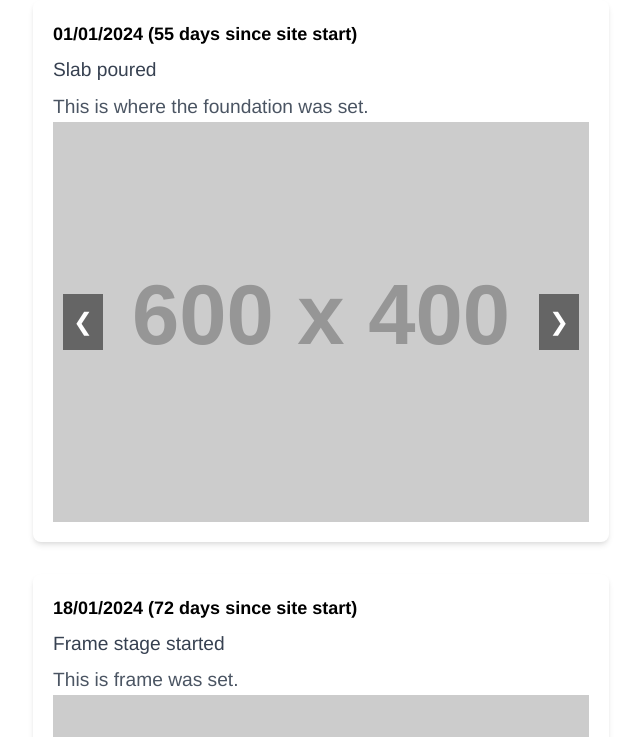
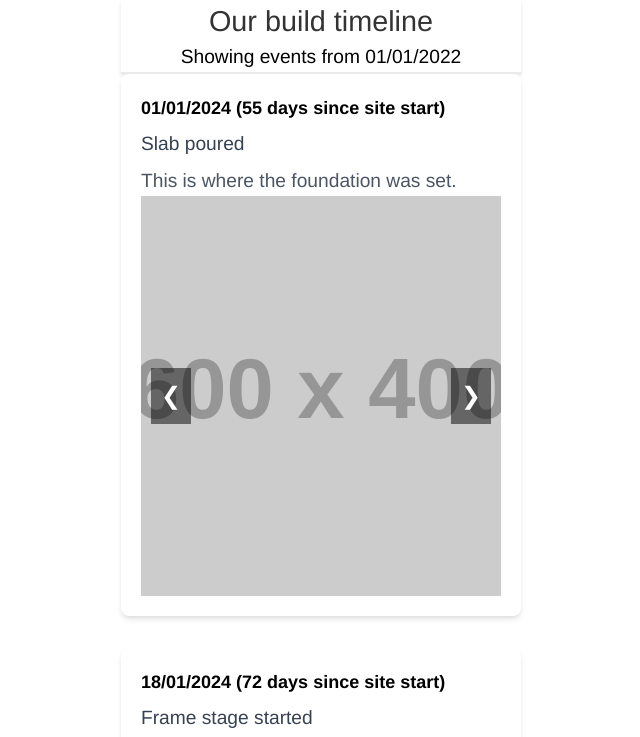
Before and after one commit to anoopsimon/timeline-view, a plain HTML site: page index.html in a window 1280 px wide. Both pictures are taken after a click on the button "View Timeline". Shown: the top 737 px of the page, without its empty margins (319-959 px from the left). Drawn offline with nearby package versions, Linux system fonts and the light colour scheme; placeholder pictures from the web are drawn by us.

Commit message:
added header

```diff
--- a/index.html
+++ b/index.html
@@ -20,14 +20,19 @@
 <div id="loader" class="loader hidden">
     <div class="spinner"></div>
 </div>
+<div class="timeline-container">
 <!-- Timeline (Initially Hidden) -->
 <div id="timeline" class="hidden">
-
+    <header class="timeline-header">
+        <h1>Our build timeline </h1>
+        <h2>Showing events from 01/01/2022</h2>
+    </header>
     <div id="events" class="flex flex-col items-center justify-center min-h-screen">
 
         <!-- Timeline events will be loaded here -->
     </div>
 </div>
+</div>
 <script src="script.js"></script>
 </body>
 </html>
--- a/style.css
+++ b/style.css
@@ -24,14 +24,28 @@
     font-size: larger;
   }
 
+  .timeline-container {
+    max-width: 400px; /* Adjust max-width as needed for your mobile-friendly view */
+    margin: 0 auto; /* Center the container horizontally */
+    width: 100%; /* Set width to 100% of its parent */
+}
 
-  .hidden {
-    display: none;
-  }
- .homepage-text{
-    color: white;
+.timeline-header {
+    background-color: #fff; /* White background */
+    padding: 0px 0; /* Adjust padding as needed */
+    text-align: center;
+    border-bottom: 2px solid #eaeaea; /* Subtle bottom border */
+    box-shadow: 0 2px 4px rgba(0, 0, 0, 0.1); /* Light shadow for depth */
+    width: 100%; /* Set width to 100% of its parent */
+}
 
-  }
+.timeline-header h1 {
+    margin: 0;
+    font-size: 1.5em; /* Responsive font size */
+    color: #333; /* Dark text color */
+}
+
+
 
   #viewTimelineBtn {
     padding: 10px 20px;
```
